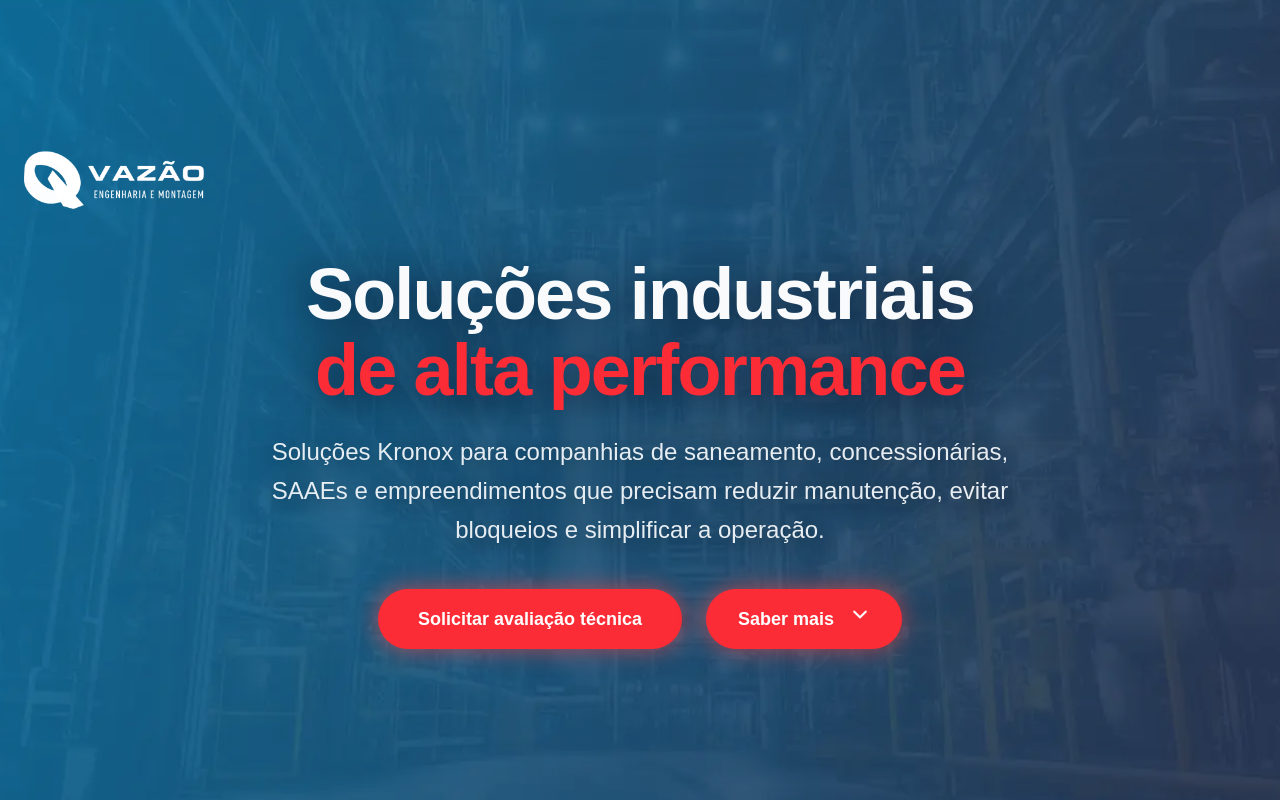
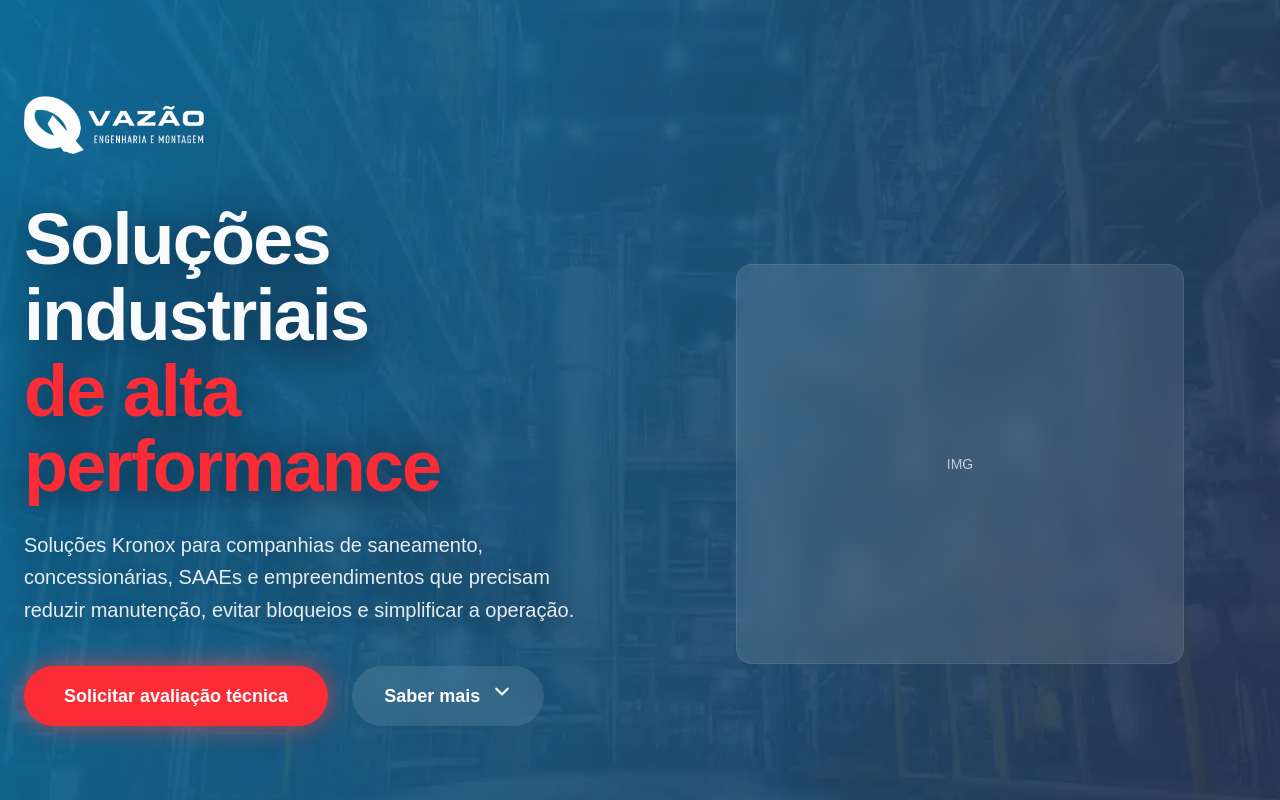
Before and after one commit to MatheusFerraz320/Landing-ModeloB2, a Next.js app: page / in a window 1280 px wide. Shown: the top 800 px of the page. Built offline with nearby package versions, Linux system fonts and the light colour scheme; no server answers.

Commit message:
fix : novo hero conforme padrao

```diff
--- a/lib/rdStation.js
+++ b/lib/rdStation.js
@@ -8,13 +8,16 @@ const body = {
   company_name: company || "",
   cf_produto_interesse: product || "",
   cf_finalidade: finality || "",
-  utm_source: utmParams.utm_source || "",
-  utm_medium: utmParams.utm_medium || "",
-  utm_campaign: utmParams.utm_campaign || "",
-  utm_term: utmParams.utm_term || "",
-  utm_content: utmParams.utm_content || "",
-  ad_id: utmParams.ad_id || "",
+
+  ...(utmParams.utm_source && { utm_source: utmParams.utm_source }),
+  ...(utmParams.utm_medium && { utm_medium: utmParams.utm_medium }),
+  ...(utmParams.utm_campaign && { utm_campaign: utmParams.utm_campaign }),
+  ...(utmParams.utm_term && { utm_term: utmParams.utm_term }),
+  ...(utmParams.utm_content && { utm_content: utmParams.utm_content }),
+
+  ...(utmParams.ad_id && { cf_ad_id: utmParams.ad_id }),
 };
+
   const response = await fetch("https://www.rdstation.com.br/api/1.3/conversions", {
     method: "POST",
     headers: { "Content-Type": "application/json" },
--- a/sections/HeroSection.js
+++ b/sections/HeroSection.js
@@ -5,7 +5,8 @@ import { fadeUp, inViewViewport } from "@/utils/motion";
 export default function HeroSection() {
   return (
     <header id="hero" className="relative min-h-screen flex items-center overflow-hidden">
-        {/* Imagem de fundo com Next.js Image */}
+
+      {/* Imagem de fundo */}
       <div className="absolute inset-0">
         <Image
           src="/Hero.webp"
@@ -17,12 +18,11 @@ export default function HeroSection() {
         />
       </div>
 
-        {/* Conteúdo principal (acima do overlay) */}
+      {/* Conteúdo */}
       <div className="relative z-10 max-w-7xl mx-auto px-6 py-24 w-full">
-          {/* HEADER com logo e CTA */}
+
+        {/* Header com logo */}
         <div className="flex items-center justify-between mb-12">
-            {/* Logo */}
-            <div className="flex items-center gap-2">
           <Image
             src="/Logo-Vazão-White.webp"
             alt="Kronox"
@@ -31,11 +31,13 @@ export default function HeroSection() {
             className="object-contain"
           />
         </div>
-          </div>
 
-          {/* TEXTO HERO */}
+        {/* HERO SPLIT */}
+        <div className="grid lg:grid-cols-2 gap-12 items-center">
+
+          {/* TEXTO ESQUERDA */}
           <motion.div
-            className="w-full max-w-4xl mx-auto text-center"
+            className="text-left"
             initial="hidden"
             whileInView="show"
             viewport={inViewViewport}
@@ -46,23 +48,23 @@ export default function HeroSection() {
               <span className="block text-red-500">de alta performance</span>
             </h1>
 
-            <p className="text-lg md:text-2xl font-medium text-slate-100/95 max-w-3xl mx-auto mb-10 leading-relaxed drop-shadow-[0_3px_12px_rgba(2,6,23,0.8)]">
+            <p className="text-lg md:text-xl font-medium text-slate-100/95 max-w-xl mb-10 leading-relaxed drop-shadow-[0_3px_12px_rgba(2,6,23,0.8)]">
               Soluções Kronox para companhias de saneamento, concessionárias, SAAEs e empreendimentos que precisam reduzir manutenção,
               evitar bloqueios e simplificar a operação.
             </p>
 
-            {/* Botões de navegação */}
-            <div className="flex flex-col sm:flex-row gap-4 sm:gap-6 items-center justify-center">
+            {/* Botões */}
+            <div className="flex flex-col sm:flex-row gap-4 sm:gap-6">
               <a
                 href="#contato"
-                className="bg-red-500 text-white font-bold text-lg px-10 py-4 rounded-full shadow-[0_0_25px_rgba(239,68,68,0.7)] hover:scale-105 transition-all duration-300"
+                className="bg-red-500 text-white font-bold text-lg px-10 py-4 rounded-full shadow-[0_0_25px_rgba(239,68,68,0.7)] hover:scale-105 transition-all duration-300 text-center"
               >
                 Solicitar avaliação técnica
               </a>
 
               <a
                 href="#about"
-                className="group bg-red-500 text-white font-bold text-lg px-8 py-4 rounded-full shadow-[0_0_25px_rgba(239,68,68,0.7)] transition-all duration-300 hover:scale-105 inline-flex items-center gap-4"
+                className="group bg-white/10 text-white font-bold text-lg px-8 py-4 rounded-full backdrop-blur-md hover:bg-white/20 transition-all duration-300 hover:scale-105 inline-flex items-center justify-center gap-3"
               >
                 <span>Saber mais</span>
                 <svg
@@ -81,8 +83,18 @@ export default function HeroSection() {
               </a>
             </div>
           </motion.div>
+
+          {/* DIREITA (imagem futura / mockup / vídeo) */}
+          <div className="hidden lg:flex justify-center items-center">
+            <div className="w-full max-w-md h-[400px] bg-white/10 rounded-2xl backdrop-blur-md flex items-center justify-center border border-white/10">
+              <span className="text-white/70 text-sm">
+                IMG
+              </span>
+            </div>
+          </div>
+
+        </div>
       </div>
     </header>
-
   );
 }
--- a/sections/ProductLines.js
+++ b/sections/ProductLines.js
@@ -40,15 +40,6 @@ export default function ProductLines() {
       alt: "Booster Hércules - preparado para expansão"
     }
   ];
-
-  const productChange = (product) => {
-  const whatsMsg = `Olá Kronox, estou interessado em saber mais sobre ${product.name}.
-  Poderiam me fornecer mais informações?`;
-
-  const encodedMsg = encodeURIComponent(whatsMsg);
-
-  window.open(`https://wa.me/55991999999?text=${encodedMsg}`, '_blank');
-};
 
   return (
     <section id="products" className="relative overflow-hidden py-24">
@@ -171,7 +162,7 @@ export default function ProductLines() {
                       {product.description}
                     </p>
                     <button
-                      onClick={() => productChange(product)}
+                      onClick={() => {}} // Modal
                       className="inline-flex
                       items-center gap-2 text-sm md:text-base font-extrabold
                       text-white hover:text-red-700 transition-colors
```
Lines whose indentation alone changed are shown as unchanged.
